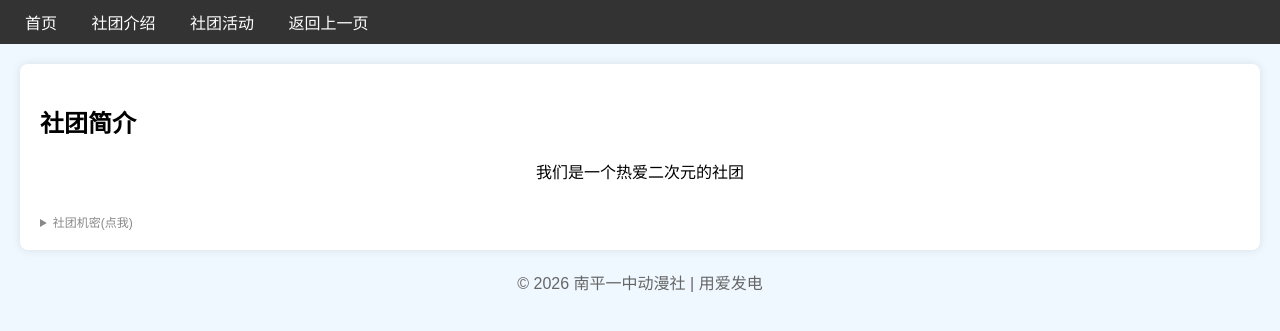
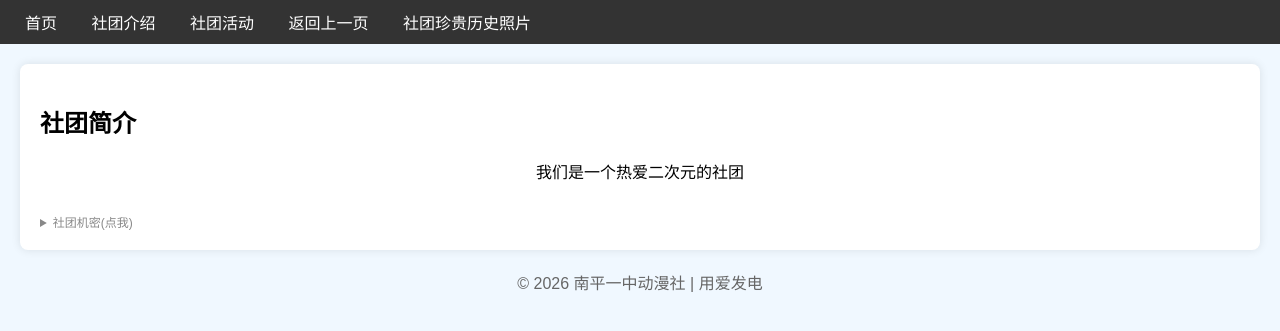
Before and after one commit to N-zihan/anime-club, a Flask app: page /about in a window 1280 px wide. Shown: the top 331 px of the page. Run offline with Flask 3, Linux system fonts and the light colour scheme.

Commit message:
动漫社网站

```diff
--- a/templates/base.html
+++ b/templates/base.html
@@ -11,6 +11,7 @@
         <a href="/about">社团介绍</a>
         <a href="/activities">社团活动</a>
         <a href="javascript:history.back()">返回上一页</a>
+        <a href="/gallery">社团珍贵历史照片</a>
     </nav>
     <main>
         {% block content %}{% endblock %}
```
